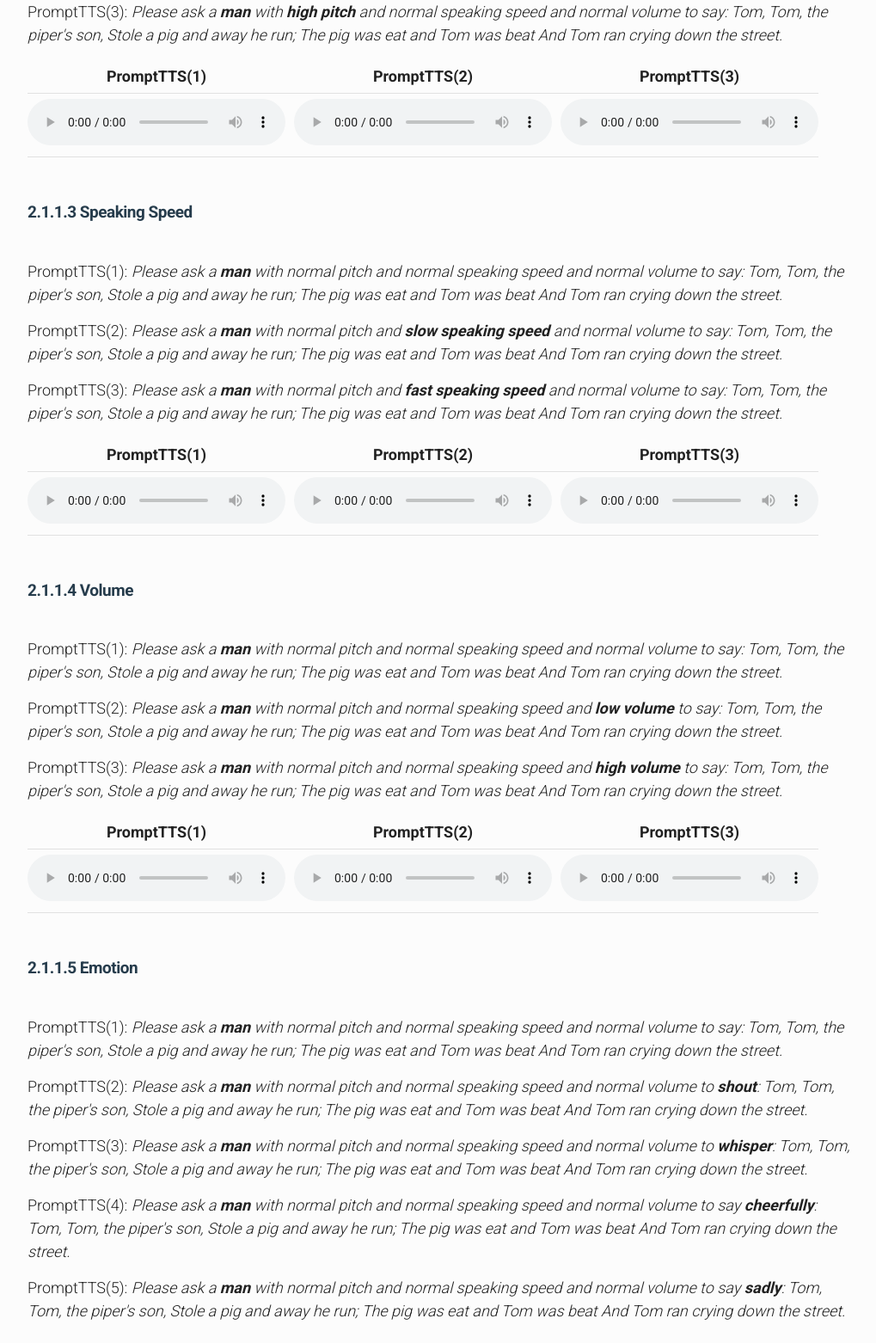
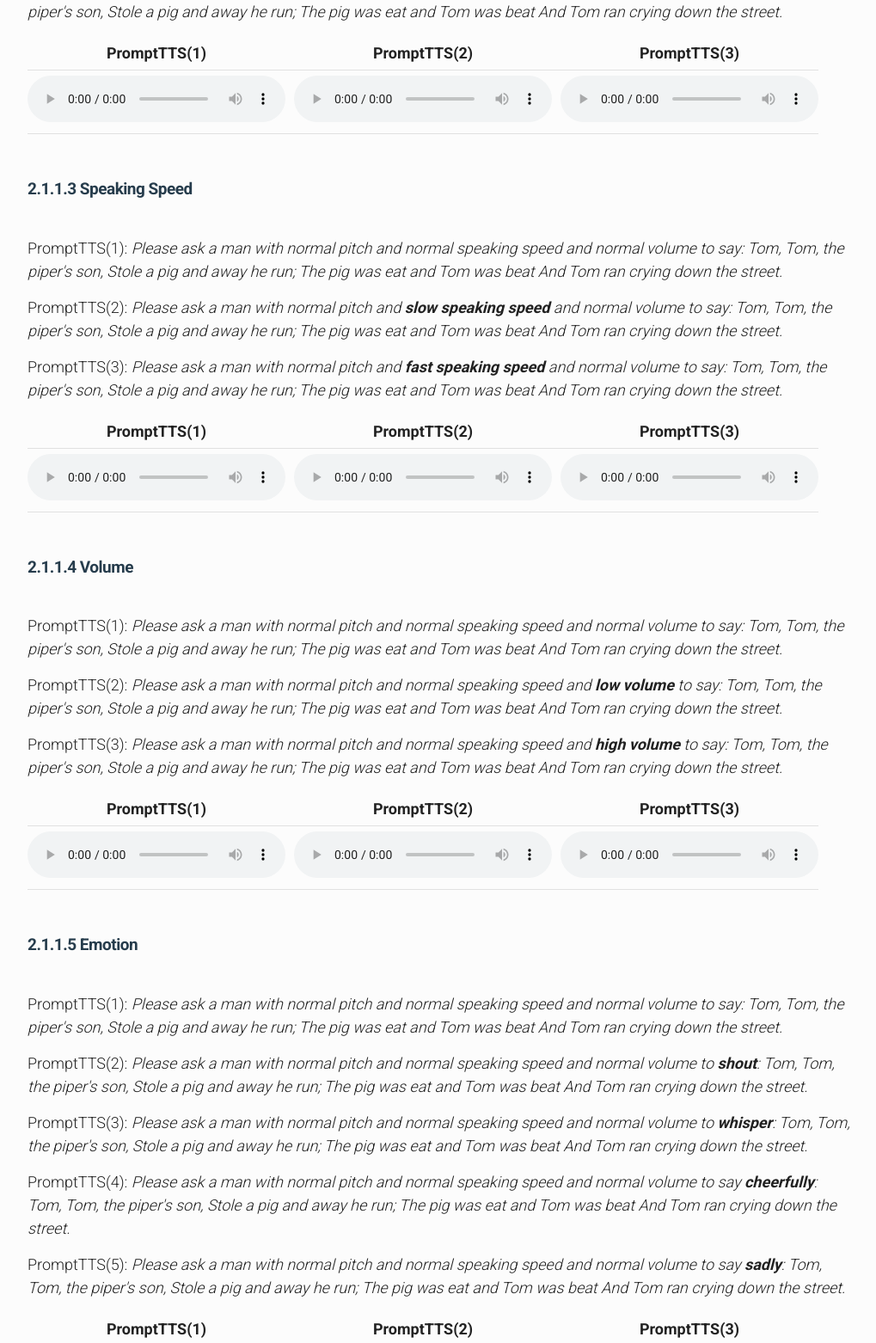
Before and after one commit to prompttts/prompttts.github.io, a plain HTML site: page prompttts/index.html in a window 1280 px wide. Shown: the part 3032-4594 px from the top of the page at 86% size, without its empty margins (128-1147 px from the left). Drawn offline with nearby package versions, Linux system fonts and the light colour scheme; some packages are replaced by stand-ins of ours.

Commit message:
Update index.html

```diff
--- a/prompttts/index.html
+++ b/prompttts/index.html
@@ -71,10 +71,10 @@
 <p> Note that we show PromptTTS from three parts: <b>Comparison of Different Speech Styles</b>, <b>Comparison of Different Style Prompts</b>, <b>Comparison of Different Systems</b>.</p>
 <p> In Comparison of Different Speech Styles, we aim to show that we can control a specific style factor with the prompts of difference meaning.</p>
 <p> In Comparison of Different Style Prompts, we aim to show that promptTTS can synthesize speech in the same style with the different prompts of the same meaning.</p>
-<p> In Comparison of Different Systems, we aim to show PromptTTS can synthesize speech in a more consistent style with the intention of prompts.</p>
+<p> In Comparison of Different Systems, we aim to show PromptTTS can synthesize speech in a more consistent style with the intention of prompts than baseline.</p>
 
 <h3 id="Part 1">2.1 Comparison of Different Speech Styles</h3>
-<p> Note that audio samples in this part are from PromptTTS with different style prompts to control the style of output speech.</p>
+<p> Note that audio samples in this part are from PromptTTS with the prompts of difference meaning to a specific style factor.</p>
 <h4 id="synthesized1">2.1.1 Synthesized Version</h4>
 
 <h5 id="gender1">2.1.1.1 Gender</h5>
@@ -96,9 +96,9 @@
 </table>
 
 <h5 id="pitch1">2.1.1.2 Pitch</h5>
-<p>PromptTTS(1): <em>Please ask a <b>man</b> with normal pitch and normal speaking speed and normal volume to say: Tom, Tom, the piper's son, Stole a pig and away he run; The pig was eat and Tom was beat And Tom ran crying down the street.</em></p>
-<p>PromptTTS(2): <em>Please ask a <b>man</b> with <b>low pitch</b> and normal speaking speed and normal volume to say: Tom, Tom, the piper's son, Stole a pig and away he run; The pig was eat and Tom was beat And Tom ran crying down the street.</em></p>
-<p>PromptTTS(3): <em>Please ask a <b>man</b> with <b>high pitch</b> and normal speaking speed and normal volume to say: Tom, Tom, the piper's son, Stole a pig and away he run; The pig was eat and Tom was beat And Tom ran crying down the street.</em></p>
+<p>PromptTTS(1): <em>Please ask a man with normal pitch and normal speaking speed and normal volume to say: Tom, Tom, the piper's son, Stole a pig and away he run; The pig was eat and Tom was beat And Tom ran crying down the street.</em></p>
+<p>PromptTTS(2): <em>Please ask a man with <b>low pitch</b> and normal speaking speed and normal volume to say: Tom, Tom, the piper's son, Stole a pig and away he run; The pig was eat and Tom was beat And Tom ran crying down the street.</em></p>
+<p>PromptTTS(3): <em>Please ask a man with <b>high pitch</b> and normal speaking speed and normal volume to say: Tom, Tom, the piper's son, Stole a pig and away he run; The pig was eat and Tom was beat And Tom ran crying down the street.</em></p>
 <table>
 <thead>
 <tr>
@@ -117,9 +117,9 @@
 </table>
 
 <h5 id="speed1">2.1.1.3 Speaking Speed</h5>
-<p>PromptTTS(1): <em>Please ask a <b>man</b> with normal pitch and normal speaking speed and normal volume to say: Tom, Tom, the piper's son, Stole a pig and away he run; The pig was eat and Tom was beat And Tom ran crying down the street.</em></p>
-<p>PromptTTS(2): <em>Please ask a <b>man</b> with normal pitch and <b>slow speaking speed</b> and normal volume to say: Tom, Tom, the piper's son, Stole a pig and away he run; The pig was eat and Tom was beat And Tom ran crying down the street.</em></p>
-<p>PromptTTS(3): <em>Please ask a <b>man</b> with normal pitch and <b>fast speaking speed</b> and normal volume to say: Tom, Tom, the piper's son, Stole a pig and away he run; The pig was eat and Tom was beat And Tom ran crying down the street.</em></p>
+<p>PromptTTS(1): <em>Please ask a man with normal pitch and normal speaking speed and normal volume to say: Tom, Tom, the piper's son, Stole a pig and away he run; The pig was eat and Tom was beat And Tom ran crying down the street.</em></p>
+<p>PromptTTS(2): <em>Please ask a man with normal pitch and <b>slow speaking speed</b> and normal volume to say: Tom, Tom, the piper's son, Stole a pig and away he run; The pig was eat and Tom was beat And Tom ran crying down the street.</em></p>
+<p>PromptTTS(3): <em>Please ask a man with normal pitch and <b>fast speaking speed</b> and normal volume to say: Tom, Tom, the piper's son, Stole a pig and away he run; The pig was eat and Tom was beat And Tom ran crying down the street.</em></p>
 <table>
 <thead>
 <tr>
@@ -138,9 +138,9 @@
 </table>
 
 <h5 id="volume1">2.1.1.4 Volume</h5>
-<p>PromptTTS(1): <em>Please ask a <b>man</b> with normal pitch and normal speaking speed and normal volume to say: Tom, Tom, the piper's son, Stole a pig and away he run; The pig was eat and Tom was beat And Tom ran crying down the street.</em></p>
-<p>PromptTTS(2): <em>Please ask a <b>man</b> with normal pitch and normal speaking speed and <b>low volume</b> to say: Tom, Tom, the piper's son, Stole a pig and away he run; The pig was eat and Tom was beat And Tom ran crying down the street.</em></p>
-<p>PromptTTS(3): <em>Please ask a <b>man</b> with normal pitch and normal speaking speed and <b>high volume</b> to say: Tom, Tom, the piper's son, Stole a pig and away he run; The pig was eat and Tom was beat And Tom ran crying down the street.</em></p>
+<p>PromptTTS(1): <em>Please ask a man with normal pitch and normal speaking speed and normal volume to say: Tom, Tom, the piper's son, Stole a pig and away he run; The pig was eat and Tom was beat And Tom ran crying down the street.</em></p>
+<p>PromptTTS(2): <em>Please ask a man with normal pitch and normal speaking speed and <b>low volume</b> to say: Tom, Tom, the piper's son, Stole a pig and away he run; The pig was eat and Tom was beat And Tom ran crying down the street.</em></p>
+<p>PromptTTS(3): <em>Please ask a man with normal pitch and normal speaking speed and <b>high volume</b> to say: Tom, Tom, the piper's son, Stole a pig and away he run; The pig was eat and Tom was beat And Tom ran crying down the street.</em></p>
 <table>
 <thead>
 <tr>
@@ -159,11 +159,11 @@
 </table>
 
 <h5 id="emotion1">2.1.1.5 Emotion</h5>
-<p>PromptTTS(1): <em>Please ask a <b>man</b> with normal pitch and normal speaking speed and normal volume to say: Tom, Tom, the piper's son, Stole a pig and away he run; The pig was eat and Tom was beat And Tom ran crying down the street.</em></p>
-<p>PromptTTS(2): <em>Please ask a <b>man</b> with normal pitch and normal speaking speed and normal volume to <b>shout</b>: Tom, Tom, the piper's son, Stole a pig and away he run; The pig was eat and Tom was beat And Tom ran crying down the street.</em></p>
-<p>PromptTTS(3): <em>Please ask a <b>man</b> with normal pitch and normal speaking speed and normal volume to <b>whisper</b>: Tom, Tom, the piper's son, Stole a pig and away he run; The pig was eat and Tom was beat And Tom ran crying down the street.</em></p>
-<p>PromptTTS(4): <em>Please ask a <b>man</b> with normal pitch and normal speaking speed and normal volume to say <b>cheerfully</b>: Tom, Tom, the piper's son, Stole a pig and away he run; The pig was eat and Tom was beat And Tom ran crying down the street.</em></p>
-<p>PromptTTS(5): <em>Please ask a <b>man</b> with normal pitch and normal speaking speed and normal volume to say <b>sadly</b>: Tom, Tom, the piper's son, Stole a pig and away he run; The pig was eat and Tom was beat And Tom ran crying down the street.</em></p>
+<p>PromptTTS(1): <em>Please ask a man with normal pitch and normal speaking speed and normal volume to say: Tom, Tom, the piper's son, Stole a pig and away he run; The pig was eat and Tom was beat And Tom ran crying down the street.</em></p>
+<p>PromptTTS(2): <em>Please ask a man with normal pitch and normal speaking speed and normal volume to <b>shout</b>: Tom, Tom, the piper's son, Stole a pig and away he run; The pig was eat and Tom was beat And Tom ran crying down the street.</em></p>
+<p>PromptTTS(3): <em>Please ask a man with normal pitch and normal speaking speed and normal volume to <b>whisper</b>: Tom, Tom, the piper's son, Stole a pig and away he run; The pig was eat and Tom was beat And Tom ran crying down the street.</em></p>
+<p>PromptTTS(4): <em>Please ask a man with normal pitch and normal speaking speed and normal volume to say <b>cheerfully</b>: Tom, Tom, the piper's son, Stole a pig and away he run; The pig was eat and Tom was beat And Tom ran crying down the street.</em></p>
+<p>PromptTTS(5): <em>Please ask a man with normal pitch and normal speaking speed and normal volume to say <b>sadly</b>: Tom, Tom, the piper's son, Stole a pig and away he run; The pig was eat and Tom was beat And Tom ran crying down the street.</em></p>
 <table>
 <thead>
 <tr>
@@ -205,8 +205,8 @@
 </table>
 
 <h5 id="pitch2">2.1.2.2 Pitch</h5>
-<p>PromptTTS(1): <em>Please ask a <b>woman</b> with normal pitch and normal speaking speed and normal volume to say: Tom did not like to steal, but he had no one to teach him to be honest, and so, under his father's guidance, he fell into bad ways.</em></p>
-<p>PromptTTS(2): <em>Please ask a <b>woman</b> with <b>low pitch</b> and normal speaking speed and normal volume to say: Tom did not like to steal, but he had no one to teach him to be honest, and so, under his father's guidance, he fell into bad ways.</em></p>
+<p>PromptTTS(1): <em>Please ask a woman with normal pitch and normal speaking speed and normal volume to say: Tom did not like to steal, but he had no one to teach him to be honest, and so, under his father's guidance, he fell into bad ways.</em></p>
+<p>PromptTTS(2): <em>Please ask a woman with <b>low pitch</b> and normal speaking speed and normal volume to say: Tom did not like to steal, but he had no one to teach him to be honest, and so, under his father's guidance, he fell into bad ways.</em></p>
 <table>
 <thead>
 <tr>
@@ -223,8 +223,8 @@
 </table>
 
 <h5 id="speed2">2.1.2.3 Speed</h5>
-<p>PromptTTS(1): <em>Please ask a <b>woman</b> with normal pitch and normal speaking speed and normal volume to say: Tom did not like to steal, but he had no one to teach him to be honest, and so, under his father's guidance, he fell into bad ways.</em></p>
-<p>PromptTTS(2): <em>Please ask a <b>woman</b> with normal pitch and <b>slow speaking</b> speaking speed and normal volume to say: Tom did not like to steal, but he had no one to teach him to be honest, and so, under his father's guidance, he fell into bad ways.</em></p>
+<p>PromptTTS(1): <em>Please ask a woman with normal pitch and normal speaking speed and normal volume to say: Tom did not like to steal, but he had no one to teach him to be honest, and so, under his father's guidance, he fell into bad ways.</em></p>
+<p>PromptTTS(2): <em>Please ask a woman with normal pitch and <b>slow speaking</b> speaking speed and normal volume to say: Tom did not like to steal, but he had no one to teach him to be honest, and so, under his father's guidance, he fell into bad ways.</em></p>
 <table>
 <thead>
 <tr>
@@ -241,8 +241,8 @@
 </table>
 
 <h5 id="volume2">2.1.2.4 Volume</h5>
-<p>PromptTTS(1): <em>Please ask a <b>woman</b> with normal pitch and normal speaking speed and normal volume to say: Tom did not like to steal, but he had no one to teach him to be honest, and so, under his father's guidance, he fell into bad ways.</em></p>
-<p>PromptTTS(2): <em>Please ask a <b>woman</b> with normal pitch and normal speaking speaking speed and <b>low volume</b> to say: Tom did not like to steal, but he had no one to teach him to be honest, and so, under his father's guidance, he fell into bad ways.</em></p>
+<p>PromptTTS(1): <em>Please ask a woman with normal pitch and normal speaking speed and normal volume to say: Tom did not like to steal, but he had no one to teach him to be honest, and so, under his father's guidance, he fell into bad ways.</em></p>
+<p>PromptTTS(2): <em>Please ask a woman with normal pitch and normal speaking speaking speed and <b>low volume</b> to say: Tom did not like to steal, but he had no one to teach him to be honest, and so, under his father's guidance, he fell into bad ways.</em></p>
 <table>
 <thead>
 <tr>
@@ -260,7 +260,7 @@
 
 
 <h3 id="Part 2">2.2 Comparison of Different Style Prompts</h3>
-<p> Note that audio samples in this part are from PromptTTS with different style prompts to synthetize the speech with the same styles.</p>
+<p> Note that audio samples in this part are from PromptTTS with the different prompts of the same meaning to synthesize the speech in the same style.</p>
 <h4 id="synthesized2">2.2.1 Synthesized Version</h4>
 <p>PromptTTS(1): <em>Ask a <b>boy</b> to speak with normal speed and volume: Tom, the Piper's Son.</em></p>
 <p>PromptTTS(2): <em>I need a <b>man</b> with a normal voice to talk: Tom, the Piper's Son.</em></p>
@@ -366,7 +366,7 @@
 </table>
 
 <h3 id="Part 3">2.3 Comparison of Different Systems</h3>
-<p> Note that audio samples in this part are from PromptTTS and the two-stage baseline system (denoted as Two-stage) with the same style prompts to synthetize the speech with the same styles.</p>
+<p> Note that audio samples in this part are from PromptTTS and the two-stage baseline system (denoted as Two-stage) with the same prompts, which shows that PromptTTS can synthesize speech in a more consistent style with the intention of prompts than baseline.</p>
 <h4 id="synthesized3">2.3.1 Synthesized Version</h4>
 <p>PromptTTS(1): <em>Listen, <b>she</b> <b>increased her speaking speed</b>: There was not a worse vagabond in Shrewsbury than old Barney the piper.</em></p>
 <p>Two-stage(1): <em>Listen, <b>she</b> <b>increased her speaking speed</b>: There was not a worse vagabond in Shrewsbury than old Barney the piper.</em></p>
```
